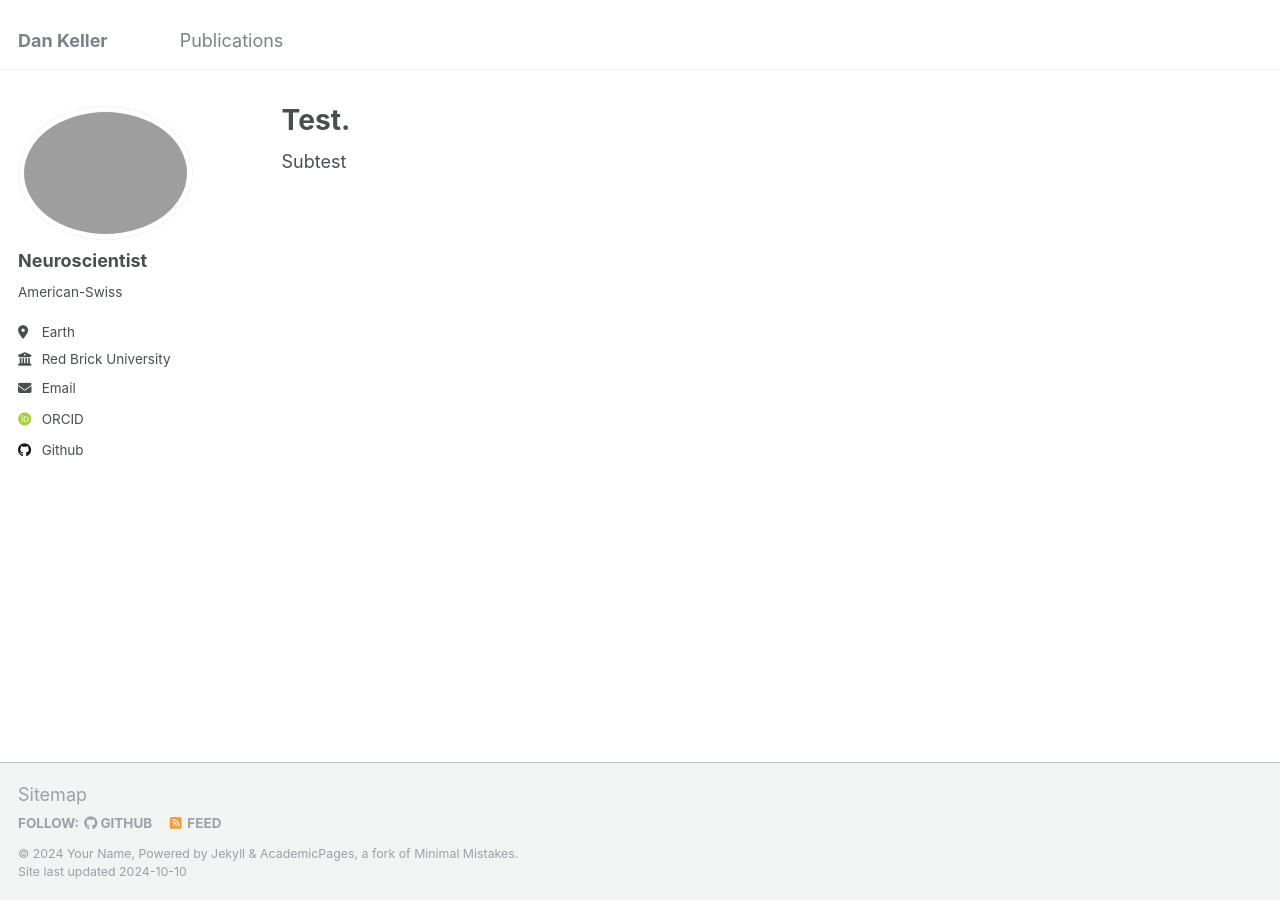
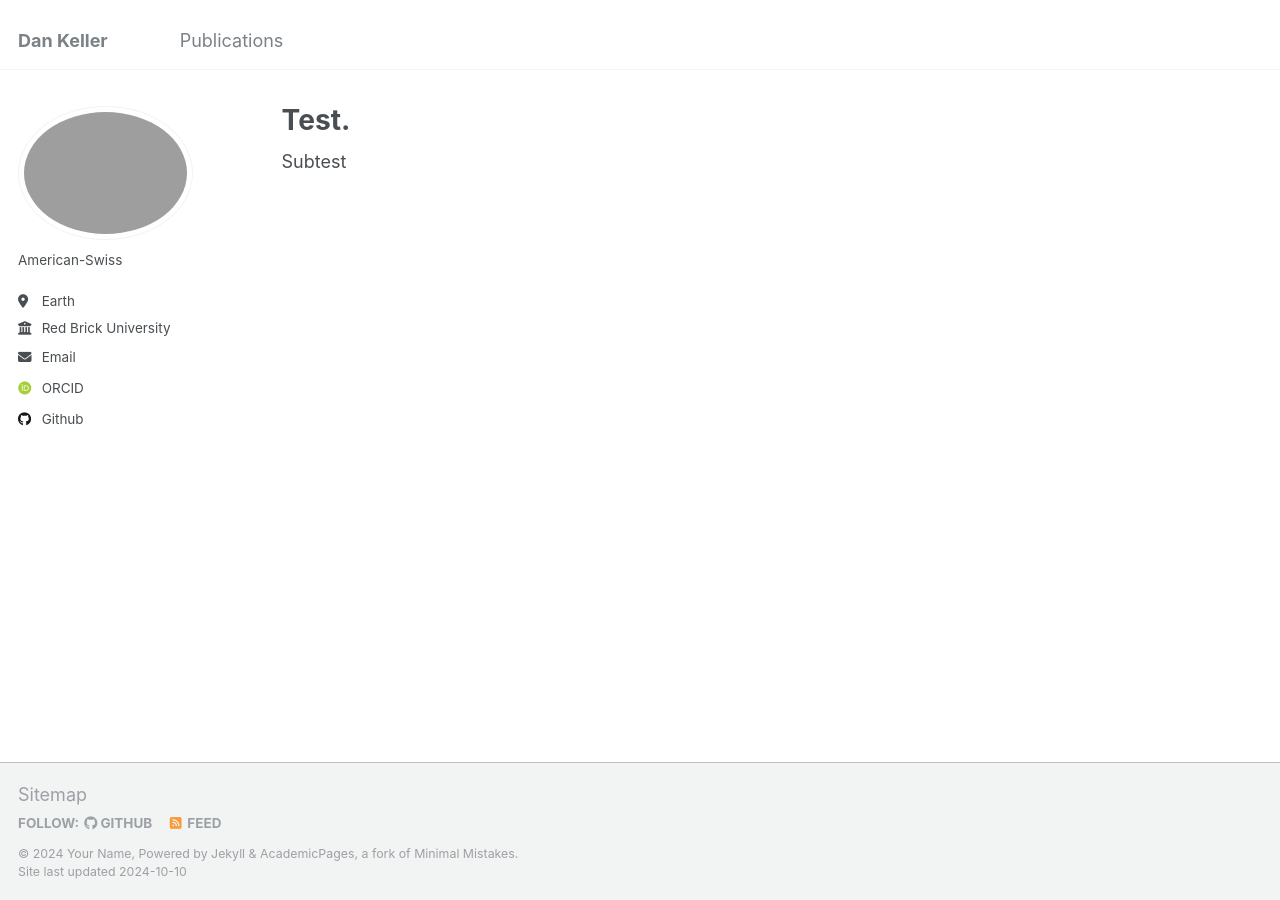
Before and after one commit to dkeller9/dkeller, a Jekyll site: the page built from _pages/about.md, in a window 1280 px wide. Built offline with Jekyll 4.4.1, drawn with Linux system fonts in a browser that asks for light colours; some web fonts are replaced.

Commit message:
Update _config.yml

```diff
--- a/_config.yml
+++ b/_config.yml
@@ -22,7 +22,7 @@ repository               : "academicpages/academicpages.github.io"
 author:
   # Biographic information
   avatar           : ""
-  name             : "Neuroscientist"
+  name             : ""
   pronouns         : # example: "she/her"
   bio              : "American-Swiss"
   location         : "Earth"
```
